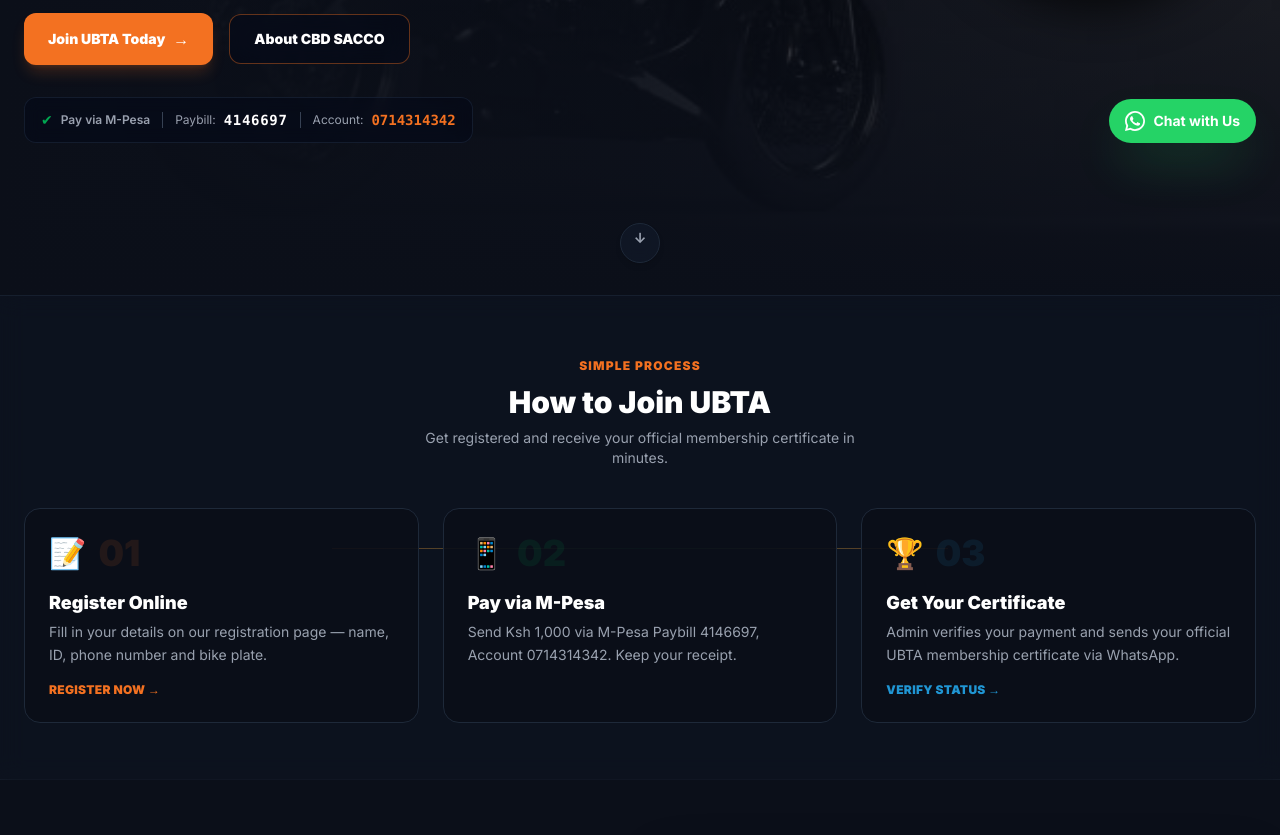
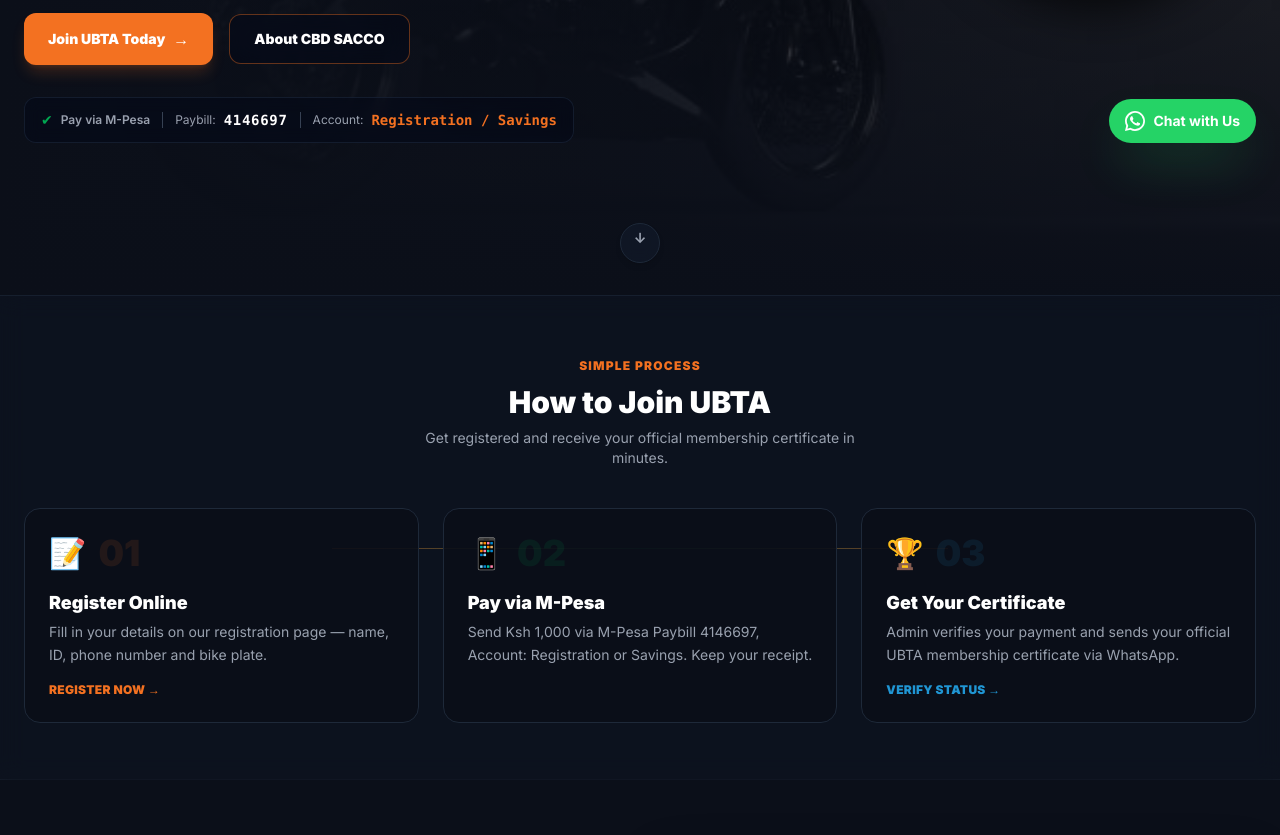
Before and after one commit to Shaaas/UBTA, a Next.js app: page / in a window 1280 px wide. Shown: the part 633-1468 px from the top of the page. Built offline with nearby package versions, Linux system fonts and the light colour scheme.

Commit message:
fix: update paybill account name to Registration or Savings

```diff
--- a/app/page.tsx
+++ b/app/page.tsx
@@ -127,7 +127,7 @@
                 <div className="w-px h-4 bg-gray-700" />
                 <div className="flex items-center gap-2">
                   <span className="text-xs text-gray-400">Account:</span>
-                  <span className="text-sm font-black text-[#F37121] font-mono">0714314342</span>
+                  <span className="text-sm font-black text-[#F37121] font-mono">Registration / Savings</span>
                 </div>
               </div>
             </div>
@@ -186,7 +186,7 @@
                 step: "02",
                 color: "#00A651",
                 title: "Pay via M-Pesa",
-                desc: "Send Ksh 1,000 via M-Pesa Paybill 4146697, Account 0714314342. Keep your receipt.",
+                desc: "Send Ksh 1,000 via M-Pesa Paybill 4146697, Account: Registration or Savings. Keep your receipt.",
                 icon: "📱",
                 cta: null,
               },
```
